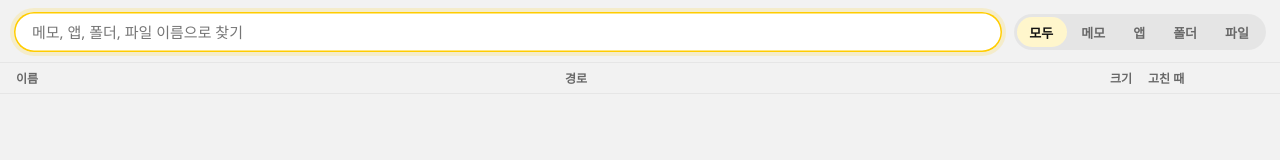
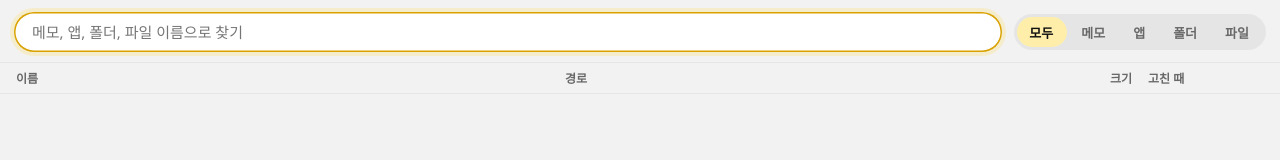
Before and after one commit to lmg6983-dotcom/MagicKey, a plain HTML site: page ui/finder.html in a window 1280 px wide. Drawn offline with Linux system fonts and the light colour scheme.

Commit message:
fix(ui): 고른 줄 노랑 · 포커스 선을 메모킹과 같은 값으로
Co-Authored-By: Claude Opus 5.5 <noreply@anthropic.com>
Claude-Session: https://claude.ai/code/session_017L2HYKu86tV62Z4mLWstGm

```diff
--- a/ui/finder.css
+++ b/ui/finder.css
@@ -12,7 +12,7 @@ body {
   border: 0; border-radius: 999px; background: var(--card); color: var(--text); box-shadow: 0 1px 2px rgba(0, 0, 0, 0.05), inset 0 0 0 1px var(--line);
   font: inherit; font-size: 15px; outline: none;
 }
-.finder-input:focus { box-shadow: inset 0 0 0 1.5px var(--brand), 0 0 0 4px color-mix(in srgb, var(--brand) 16%, transparent); } /* 입력창과 같은 포커스 */
+.finder-input:focus { box-shadow: inset 0 0 0 1.5px var(--accent-line), 0 0 0 4px color-mix(in srgb, var(--brand) 16%, transparent); } /* 입력창과 같은 포커스 */
 .finder-tabs { display: flex; flex: none; gap: 2px; padding: 3px; border-radius: 999px; background: var(--fill-tab); }
 .finder-tabs button {
   height: 30px; padding: 0 12px; border: 0; border-radius: 999px; background: transparent; color: var(--muted);
--- a/ui/magic.css
+++ b/ui/magic.css
@@ -12,7 +12,8 @@
   --muted: #686868;
   --line: #e6e6e6;
   --fill-tab: rgba(17, 17, 17, 0.05);
-  --sel: #fff6cc;
+  --sel: #ffeeaa; /* 메모킹 --brand-yellow-soft 와 같은 값 */
+  --accent-line: #d9a100; /* 노랑 선 (메모킹과 같은 값) */
   --sep: rgba(0, 0, 0, 0.07);
   --brand: #ffcc00;
   --ok-text: #1e7a45;
@@ -36,6 +37,7 @@
     --line: rgba(255, 255, 255, 0.14);
     --fill-tab: rgba(255, 255, 255, 0.08);
     --sel: rgba(255, 204, 0, 0.2);
+    --accent-line: #ffcc00;
     --sep: rgba(255, 255, 255, 0.08);
     --ok-text: #6fd59a;
     --err-text: #ff8a80;
@@ -64,7 +66,7 @@ body { font-family: "Pretendard Variable", Pretendard, "Malgun Gothic", system-u
 
 /* 입력칸: 판 위의 흰 알약 (여러 줄이 되면 둥근 사각으로 늘어난다) — 글자는 결과 줄 아이콘과 같은 세로선에서 시작 */
 .magic-top { display: flex; align-items: flex-start; gap: 12px; margin: 4px 12px 8px; padding: 9px 12px 9px 16px; border-radius: 24px; background: var(--card); box-shadow: 0 1px 2px rgba(0, 0, 0, 0.05), 0 6px 18px rgba(0, 0, 0, 0.06), inset 0 0 0 1px var(--field-line); transition: box-shadow 0.15s ease-out; }
-.magic-top:focus-within { box-shadow: 0 1px 2px rgba(0, 0, 0, 0.05), 0 6px 18px rgba(0, 0, 0, 0.06), inset 0 0 0 1.5px color-mix(in srgb, var(--brand) 80%, transparent), 0 0 0 4px color-mix(in srgb, var(--brand) 16%, transparent); }
+.magic-top:focus-within { box-shadow: 0 1px 2px rgba(0, 0, 0, 0.05), 0 6px 18px rgba(0, 0, 0, 0.06), inset 0 0 0 1.5px var(--accent-line), 0 0 0 4px color-mix(in srgb, var(--brand) 16%, transparent); }
 .magic-input { flex: 1; min-width: 0; display: block; height: 30px; max-height: 174px; padding: 0; border: 0; outline: none; resize: none; overflow-y: auto; background: transparent; color: var(--text); font: inherit; font-size: 20px; font-weight: 500; line-height: 30px; caret-color: #e0a800; }
 .magic-input::placeholder { color: var(--muted); }
 .magic-clear { flex: none; width: 26px; height: 26px; margin-top: 2px; border: 0; border-radius: 50%; background: var(--fill-tab); color: var(--muted); font-size: 12px; cursor: pointer; }
```
